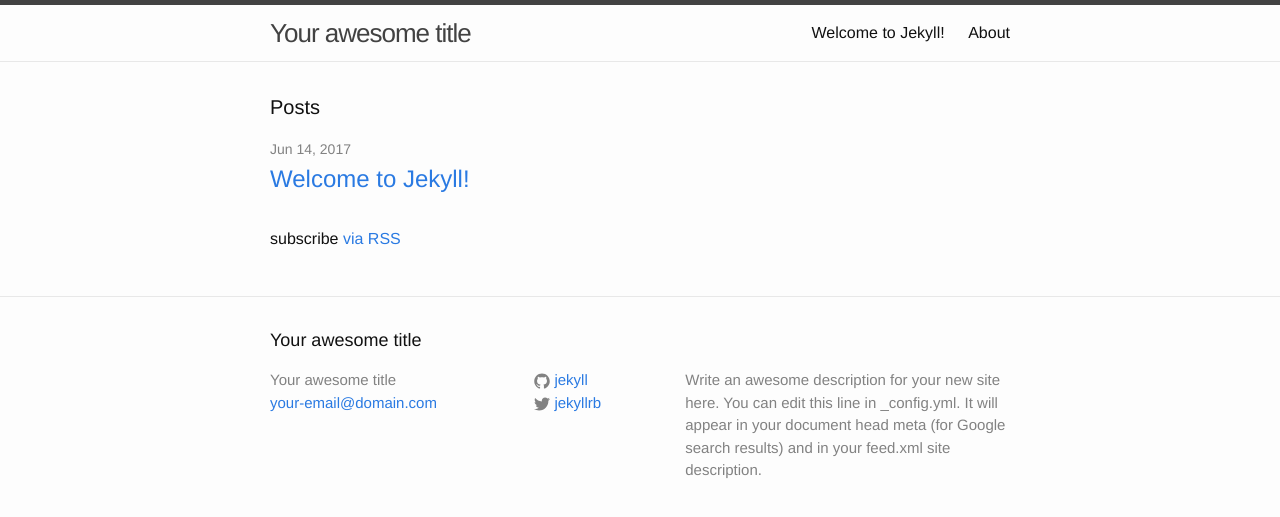
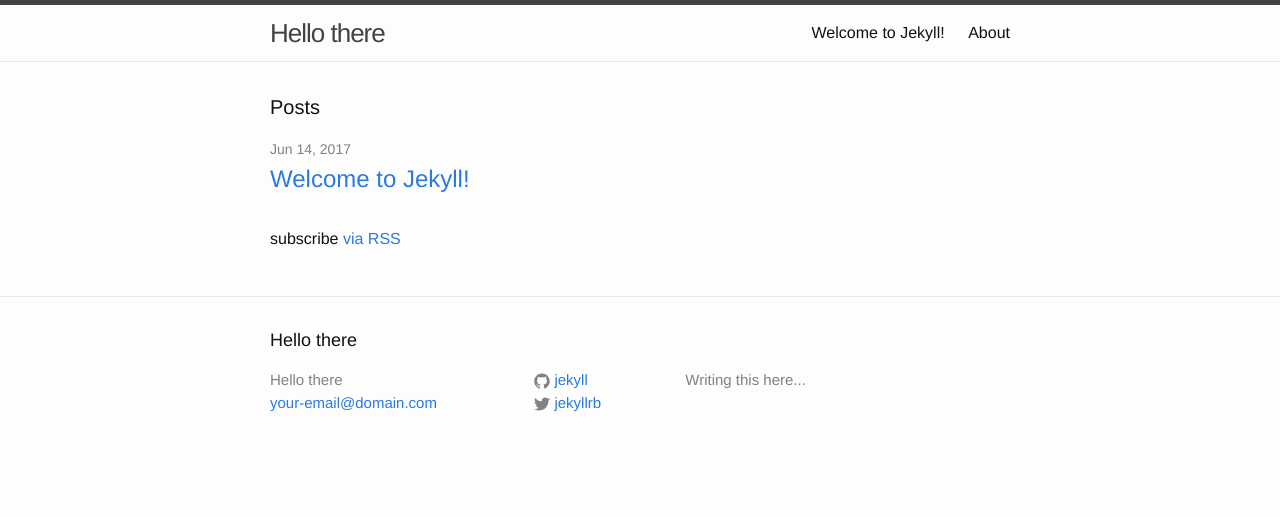
Before and after one commit to webthekid/webthekid.github.io, a Jekyll site: the page built from index.html, in a window 1280 px wide. Shown: the top 517 px of the page. Built offline with Jekyll 4.4.1, drawn with Linux system fonts in a browser that asks for light colours.

Commit message:
Create _config.yml

```diff
--- a/_config.yml
+++ b/_config.yml
@@ -6,12 +6,10 @@
 # 'jekyll serve'. If you change this file, please restart the server process.
 
 # Site settings
-title: Your awesome title
+title: Hello there
 email: your-email@domain.com
 description: > # this means to ignore newlines until "baseurl:"
-  Write an awesome description for your new site here. You can edit this
-  line in _config.yml. It will appear in your document head meta (for
-  Google search results) and in your feed.xml site description.
+  Writing this here...
 baseurl: "" # the subpath of your site, e.g. /blog
 url: "http://yourdomain.com" # the base hostname & protocol for your site
 twitter_username: jekyllrb
```
